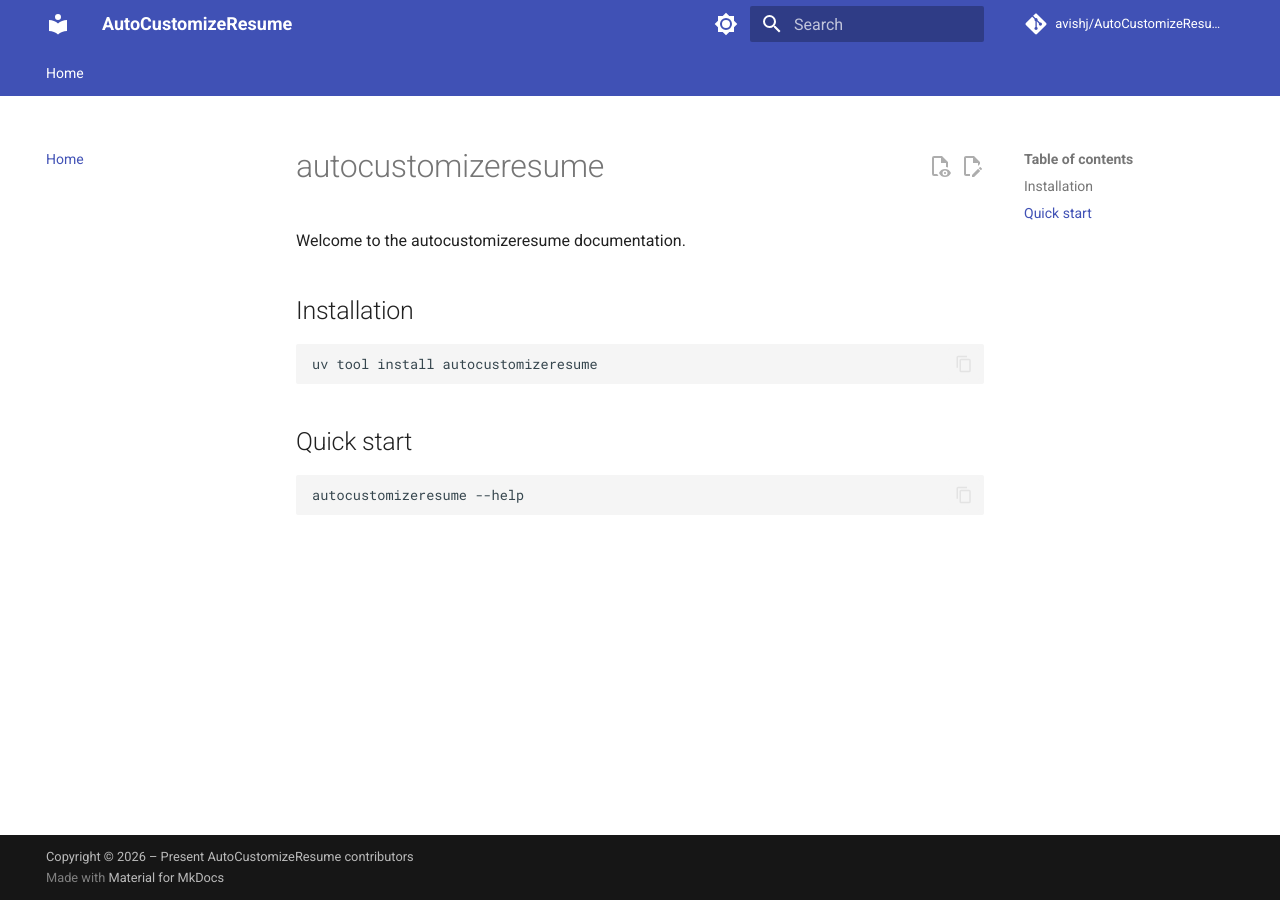
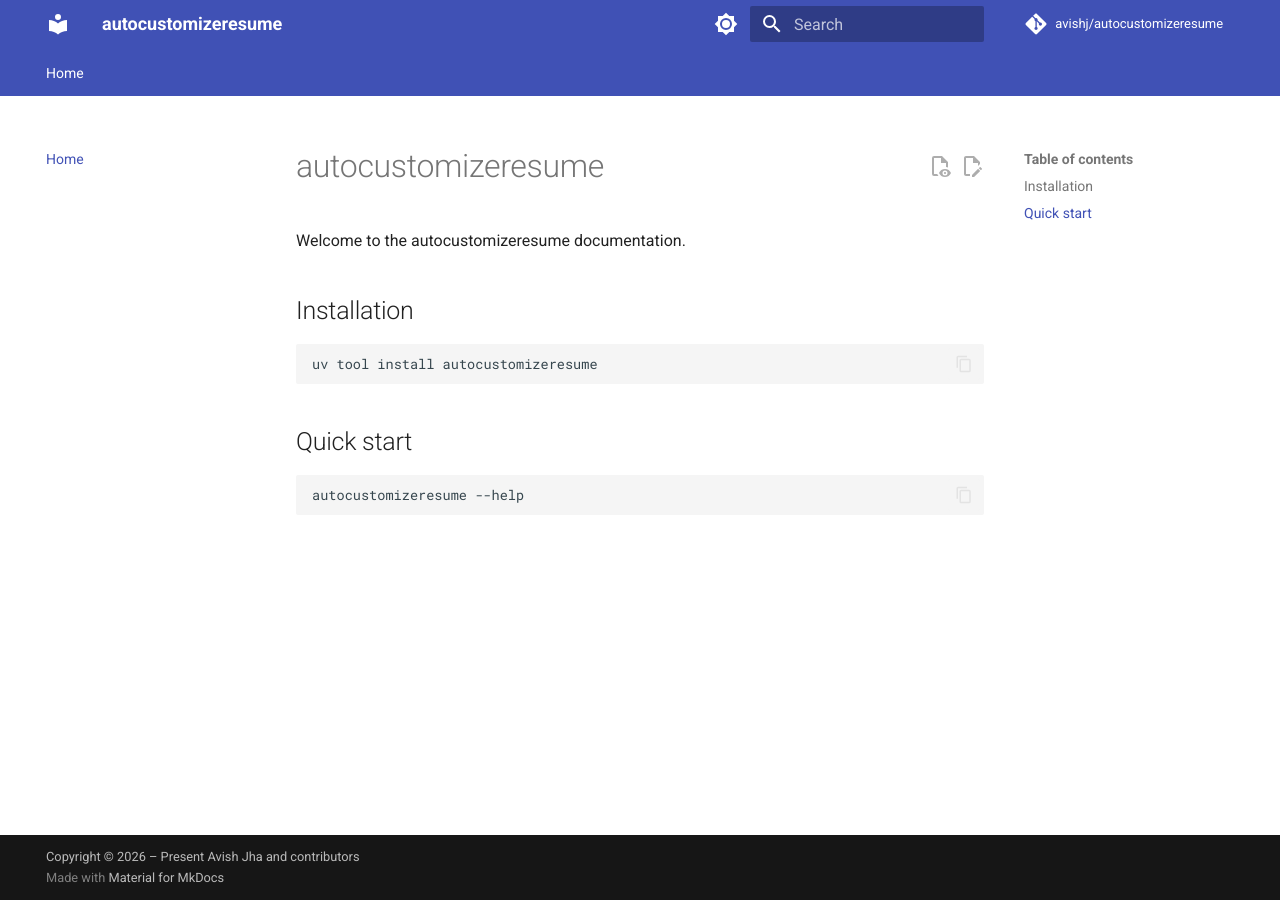
Before and after one commit to avishj/AutoCustomizeResume, an MkDocs documentation site: the page built from docs/index.md, in a window 1280 px wide. Built offline with MkDocs 1.6.1 and Material for MkDocs 9.7.7, drawn with Linux system fonts in a browser that asks for light colours; comment, search, counter and statistics services are not loaded.

Commit message:
docs: align mkdocs metadata
Signed-off-by: Avish Jha <avish.j@pm.me>

```diff
--- a/mkdocs.yml
+++ b/mkdocs.yml
@@ -2,14 +2,14 @@
 #
 # SPDX-License-Identifier: AGPL-3.0-or-later
 ---
-site_name: AutoCustomizeResume
-site_description: AutoCustomizeResume documentation.
-site_url: https://avishj.github.io/AutoCustomizeResume/
-repo_url: https://github.com/avishj/AutoCustomizeResume
-repo_name: avishj/AutoCustomizeResume
+site_name: autocustomizeresume
+site_description: autocustomizeresume documentation.
+site_url: https://avishj.github.io/autocustomizeresume/
+repo_url: https://github.com/avishj/autocustomizeresume
+repo_name: avishj/autocustomizeresume
 edit_uri: edit/main/docs/
 
-copyright: Copyright &copy; 2026 &ndash; Present AutoCustomizeResume contributors
+copyright: Copyright &copy; 2026 &ndash; Present Avish Jha and contributors
 
 theme:
   name: material
```
